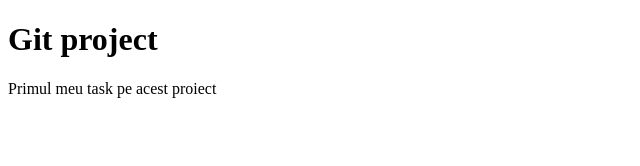
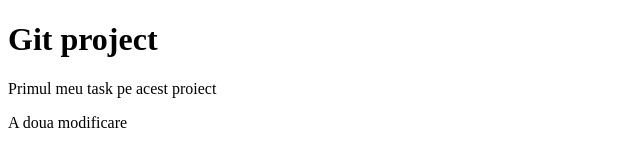
Before and after one commit to BiancaTu/git-Project, a plain HTML site: page index.html in a window 1280 px wide. Shown: the whole page, without its empty margins (0-640 px from the left). Drawn offline with Linux system fonts and the light colour scheme.

Commit message:
a doua modificare

```diff
--- a/index.html
+++ b/index.html
@@ -8,5 +8,6 @@
   <body>
     <h1>Git project</h1>
     <p>Primul meu task pe acest proiect</p>
+    <p>A doua modificare</p>
   </body>
 </html>
```
